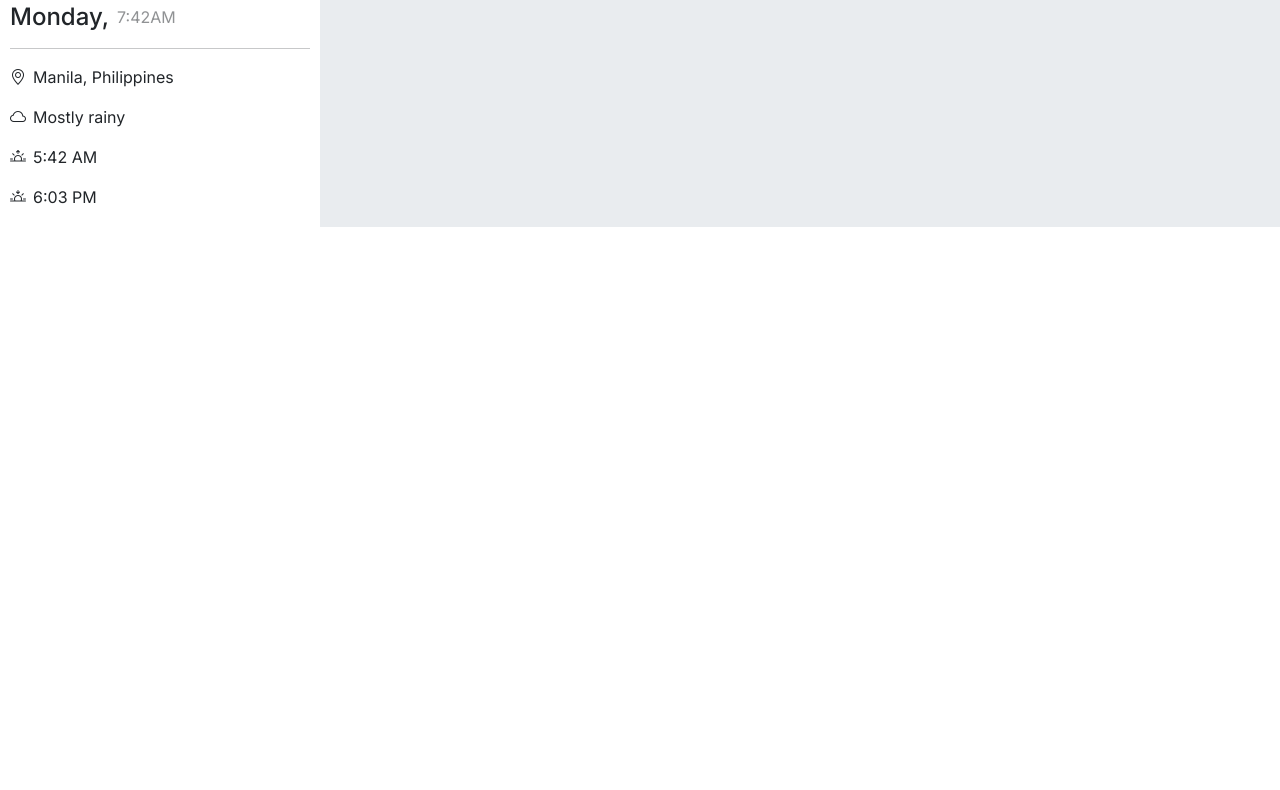
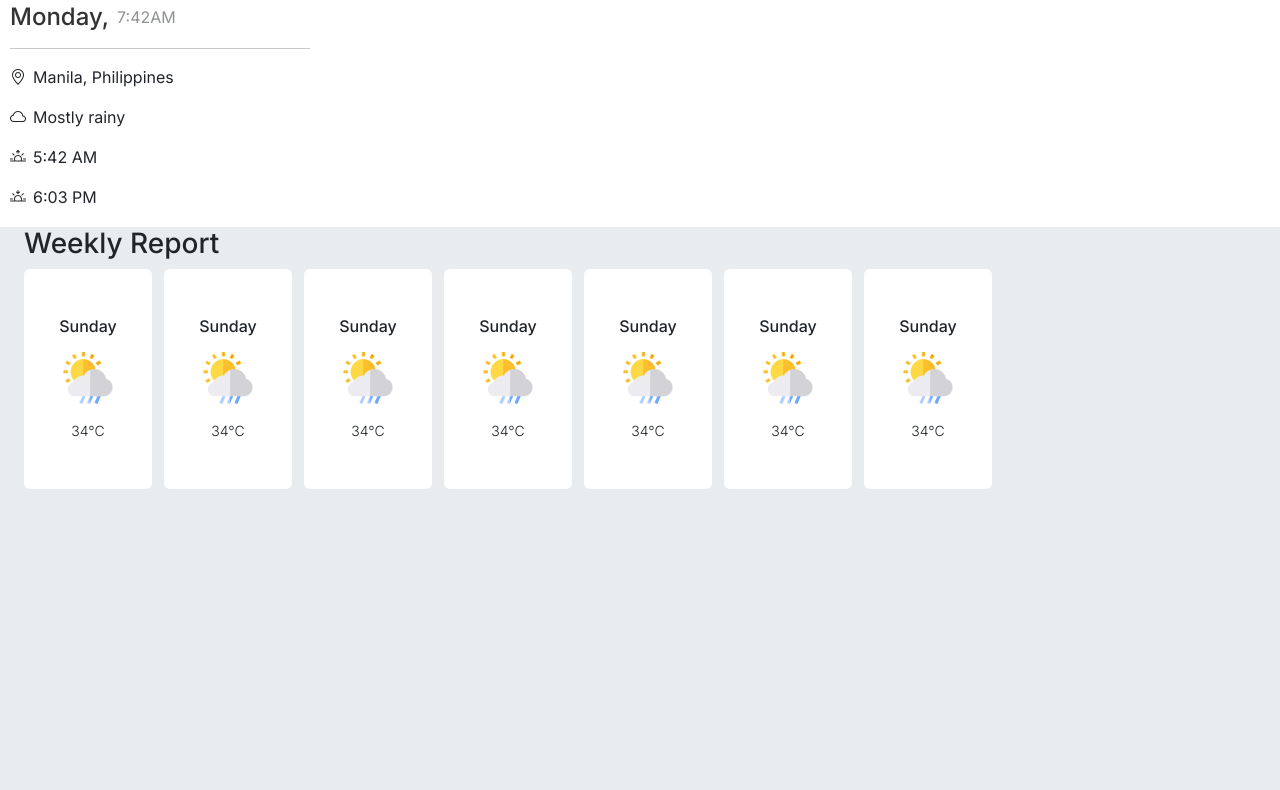
Before and after one commit to chanbernal24/weather, a website built with webpack: page index.html in a window 1280 px wide. Shown: the part 573-1363 px from the top of the page. Before the commit the page ends 800 px from the top, so only its background shows below. Built offline with nearby package versions, Linux system fonts and the light colour scheme.

Commit message:
manual styling modification

```diff
--- a/src/scss/styles.scss
+++ b/src/scss/styles.scss
@@ -2,9 +2,18 @@
 @import 'bootstrap-icons/font/bootstrap-icons.css';
 @import url('https://fonts.googleapis.com/css2?family=Inter:ital,opsz,wght@0,14..32,100..900;1,14..32,100..900&display=swap');
 
+
+* {
+    margin: none;
+    padding: none;
+    box-sizing: border-box;
+}
+
 :root {
     --bs-body-font-family: 'Inter';
 }
+
+
 
 .temp {
     font-size: 128px;
@@ -15,3 +24,14 @@
     font-size: 48px;
     color: rgba($color: #000000, $alpha: 0.4);
 }
+
+
+
+
+.day {
+    color: rgba($color: #000000, $alpha: 0.8);
+}
+
+.week {
+    gap : 0.75rem;
+}
```
